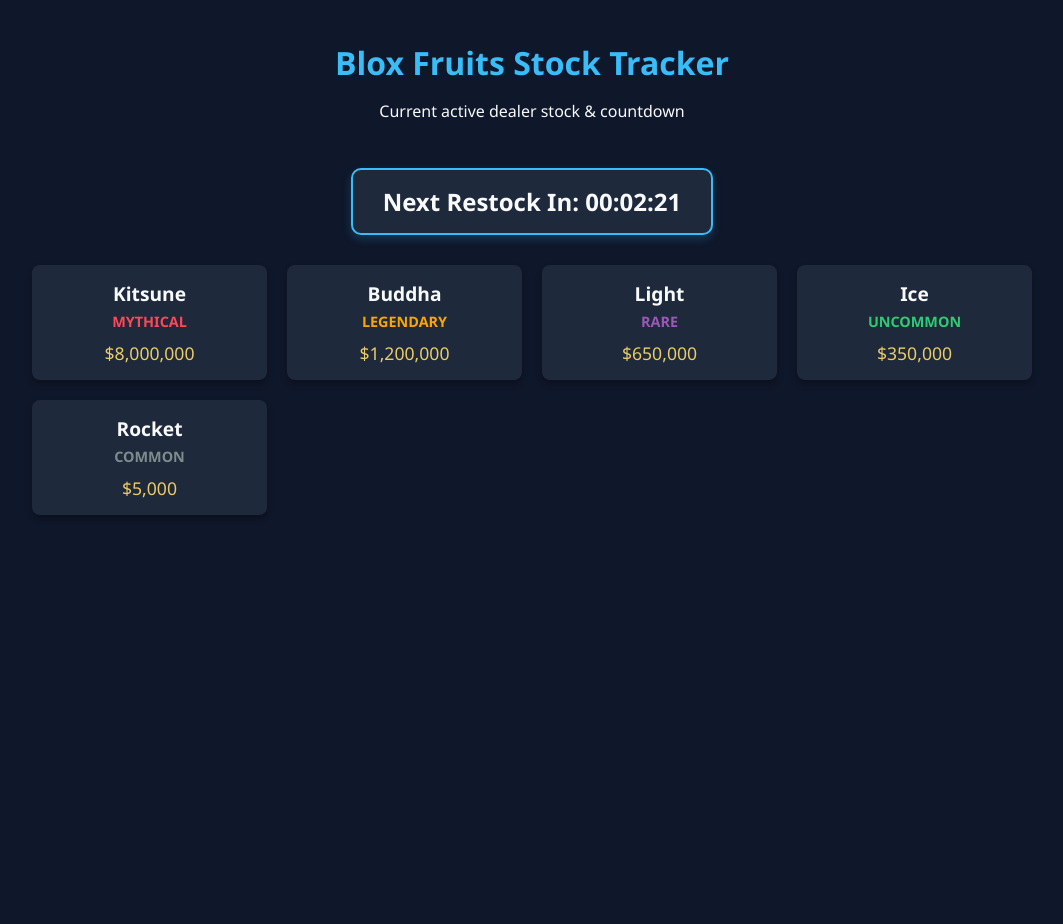
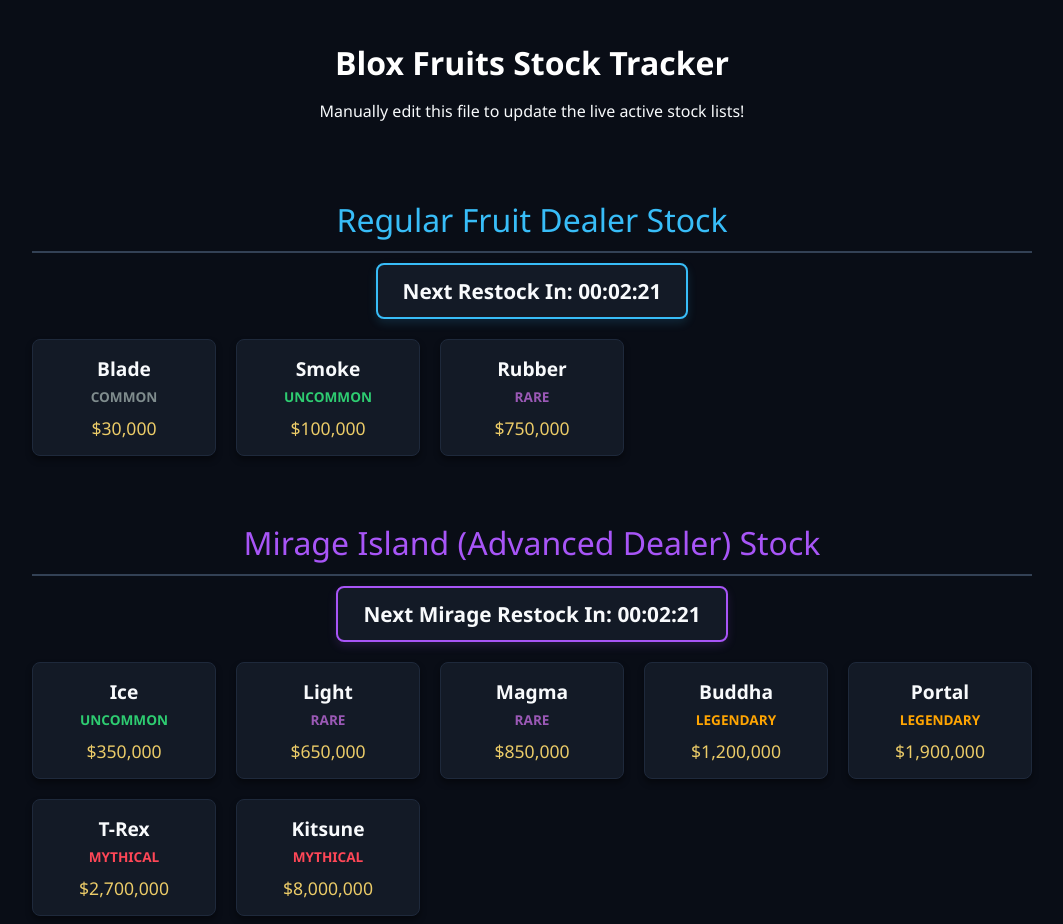
Before and after one commit to piratekingluffy-maker/Bloxfruits-stocktracker, a plain HTML site: page index.html in a window 1280 px wide. Shown: the whole page, without its empty margins (108-1171 px from the left). Before the commit the page ends 800 px from the top, so only its background shows below. Drawn offline with Linux system fonts and the light colour scheme.

Commit message:
Refactor styles and update countdown logic in index.html

```diff
--- a/index.html
+++ b/index.html
@@ -6,9 +6,10 @@
     <title>Blox Fruits Restock Tracker</title>
     <style>
         :root {
-            --bg-color: #0f172a;
-            --card-bg: #1e293b;
-            --accent-color: #38bdf8;
+            --bg-color: #090d16;
+            --card-bg: #131a26;
+            --accent-normal: #38bdf8;
+            --accent-mirage: #a855f7;
             --text-color: #f8fafc;
         }
 
@@ -25,31 +26,49 @@
 
         header {
             text-align: center;
-            margin-bottom: 30px;
+            margin-bottom: 40px;
         }
 
         h1 {
-            color: var(--accent-color);
+            color: #ffffff;
             margin-bottom: 5px;
         }
 
+        .section-title {
+            font-size: 2rem;
+            margin-top: 20px;
+            margin-bottom: 10px;
+            text-align: center;
+            width: 100%;
+            max-width: 1000px;
+            border-bottom: 2px solid #334155;
+            padding-bottom: 10px;
+        }
+
+        .normal-title { color: var(--accent-normal); }
+        .mirage-title { color: var(--accent-mirage); }
+
         .timer-box {
             background-color: var(--card-bg);
-            padding: 15px 30px;
-            border-radius: 10px;
-            border: 2px solid var(--accent-color);
-            font-size: 1.5rem;
+            padding: 12px 25px;
+            border-radius: 8px;
+            font-size: 1.3rem;
             font-weight: bold;
-            margin-bottom: 30px;
-            box-shadow: 0 4px 10px rgba(56, 189, 248, 0.2);
+            margin-bottom: 20px;
+            text-align: center;
+            display: inline-block;
         }
+
+        .normal-timer { border: 2px solid var(--accent-normal); box-shadow: 0 4px 10px rgba(56, 189, 248, 0.15); }
+        .mirage-timer { border: 2px solid var(--accent-mirage); box-shadow: 0 4px 10px rgba(168, 85, 247, 0.15); }
 
         .grid {
             display: grid;
-            grid-template-columns: repeat(auto-fill, minmax(200px, 1fr));
+            grid-template-columns: repeat(auto-fill, minmax(180px, 1fr));
             gap: 20px;
             width: 100%;
             max-width: 1000px;
+            margin-bottom: 5px;
         }
 
         .fruit-card {
@@ -57,12 +76,8 @@
             border-radius: 8px;
             padding: 15px;
             text-align: center;
-            box-shadow: 0 4px 6px rgba(0, 0, 0, 0.3);
-            transition: transform 0.2s;
-        }
-
-        .fruit-card:hover {
-            transform: translateY(-5px);
+            box-shadow: 0 4px 6px rgba(0, 0, 0, 0.4);
+            border: 1px solid #1e293b;
         }
 
         .fruit-name {
@@ -72,7 +87,7 @@
         }
 
         .rarity {
-            font-size: 0.9rem;
+            font-size: 0.85rem;
             text-transform: uppercase;
             margin-bottom: 10px;
             font-weight: bold;
@@ -89,24 +104,67 @@
             font-size: 1.1rem;
             color: #eccc68;
         }
+
+        .container {
+            width: 100%;
+            display: flex;
+            flex-direction: column;
+            align-items: center;
+            margin-bottom: 40px;
+        }
     </style>
 </head>
 <body>
 
     <header>
         <h1>Blox Fruits Stock Tracker</h1>
-        <p>Current active dealer stock & countdown</p>
+        <p>Manually edit this file to update the live active stock lists!</p>
     </header>
 
-    <div class="timer-box">
-        Next Restock In: <span id="countdown">00:00:00</span>
+    <div class="container">
+        <div class="section-title normal-title">Regular Fruit Dealer Stock</div>
+        <div class="timer-box normal-timer">
+            Next Restock In: <span id="normal-countdown">00:00:00</span>
+        </div>
+        <div class="grid">
+            <div class="fruit-card">
+                <div class="fruit-name">Blade</div>
+                <div class="rarity common">Common</div>
+                <div class="price">$30,000</div>
+            </div>
+            <div class="fruit-card">
+                <div class="fruit-name">Smoke</div>
+                <div class="rarity uncommon">Uncommon</div>
+                <div class="price">$100,000</div>
+            </div>
+            <div class="fruit-card">
+                <div class="fruit-name">Rubber</div>
+                <div class="rarity rare">Rare</div>
+                <div class="price">$750,000</div>
+            </div>
+        </div>
     </div>
 
+    <div class="container">
+        <div class="section-title mirage-title">Mirage Island (Advanced Dealer) Stock</div>
+        <div class="timer-box mirage-timer">
+            Next Mirage Restock In: <span id="mirage-countdown">00:00:00</span>
+        </div>
         <div class="grid">
             <div class="fruit-card">
-            <div class="fruit-name">Kitsune</div>
-            <div class="rarity mythical">Mythical</div>
-            <div class="price">$8,000,000</div>
+                <div class="fruit-name">Ice</div>
+                <div class="rarity uncommon">Uncommon</div>
+                <div class="price">$350,000</div>
+            </div>
+            <div class="fruit-card">
+                <div class="fruit-name">Light</div>
+                <div class="rarity rare">Rare</div>
+                <div class="price">$650,000</div>
+            </div>
+            <div class="fruit-card">
+                <div class="fruit-name">Magma</div>
+                <div class="rarity rare">Rare</div>
+                <div class="price">$850,000</div>
             </div>
             <div class="fruit-card">
                 <div class="fruit-name">Buddha</div>
@@ -114,51 +172,55 @@
                 <div class="price">$1,200,000</div>
             </div>
             <div class="fruit-card">
-            <div class="fruit-name">Light</div>
-            <div class="rarity rare">Rare</div>
-            <div class="price">$650,000</div>
+                <div class="fruit-name">Portal</div>
+                <div class="rarity legendary">Legendary</div>
+                <div class="price">$1,900,000</div>
             </div>
             <div class="fruit-card">
-            <div class="fruit-name">Ice</div>
-            <div class="rarity uncommon">Uncommon</div>
-            <div class="price">$350,000</div>
+                <div class="fruit-name">T-Rex</div>
+                <div class="rarity mythical">Mythical</div>
+                <div class="price">$2,700,000</div>
             </div>
             <div class="fruit-card">
-            <div class="fruit-name">Rocket</div>
-            <div class="rarity common">Common</div>
-            <div class="price">$5,000</div>
+                <div class="fruit-name">Kitsune</div>
+                <div class="rarity mythical">Mythical</div>
+                <div class="price">$8,000,000</div>
+            </div>
         </div>
     </div>
 
     <script>
-        // 4-Hour In-Game Loop Timer Logic
-        function updateCountdown() {
+        function updateTimers() {
             const now = new Date();
+            const hours = now.getUTCHours();
 
-            // Blox Fruits stock resets every 4 hours globally (00:00, 04:00, 08:00, etc. UTC)
-            const hours = now.getUTCHours();
-            const nextResetHour = hours + (4 - (hours % 4));
+            // 1. Regular Stock Timer (4-hour intervals)
+            const nextNormalHour = hours + (4 - (hours % 4));
+            const normalTarget = new Date(now);
+            normalTarget.setUTCHours(nextNormalHour, 0, 0, 0);
+            formatAndDisplay(normalTarget - now, 'normal-countdown');
 
-            const targetTime = new Date(now);
-            targetTime.setUTCHours(nextResetHour, 0, 0, 0);
+            // 2. Mirage Stock Timer (2-hour intervals)
+            const nextMirageHour = hours + (2 - (hours % 2));
+            const mirageTarget = new Date(now);
+            mirageTarget.setUTCHours(nextMirageHour, 0, 0, 0);
+            formatAndDisplay(mirageTarget - now, 'mirage-countdown');
+        }
 
-            const difference = targetTime - now;
-
+        function formatAndDisplay(difference, elementId) {
             const h = Math.floor((difference / (1000 * 60 * 60)) % 24);
             const m = Math.floor((difference / (1000 * 60)) % 60);
             const s = Math.floor((difference / 1000) % 60);
 
-            // Format to 2 digits
             const displayH = h < 10 ? '0' + h : h;
             const displayM = m < 10 ? '0' + m : m;
             const displayS = s < 10 ? '0' + s : s;
 
-            document.getElementById('countdown').innerText = `${displayH}:${displayM}:${displayS}`;
+            document.getElementById(elementId).innerText = `${displayH}:${displayM}:${displayS}`;
         }
 
-        // Run timer every second
-        setInterval(updateCountdown, 1000);
-        updateCountdown();
+        setInterval(updateTimers, 1000);
+        updateTimers();
     </script>
 </body>
 </html>
```
Lines whose indentation alone changed are shown as unchanged.
